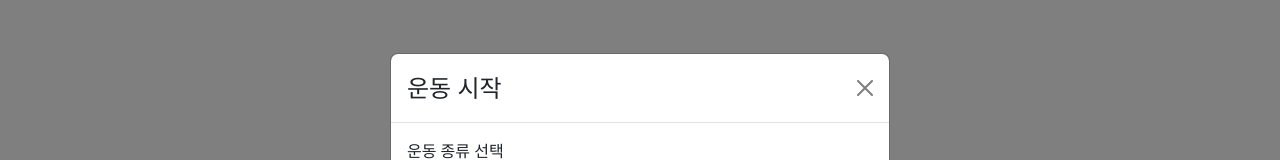
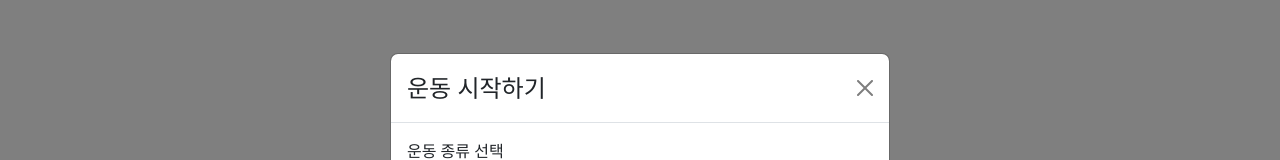
Before and after one commit to SG-Capstone-SHrack/SHrack-front, a React (Create React App) app: page /home in a window 1280 px wide. Both pictures are taken after a click on the button "🏋️". Shown: the part 190-350 px from the top of the page. Built offline with nearby package versions, Linux system fonts and the light colour scheme.

Commit message:
운동 시작 모달 : 내용 추가

```diff
--- a/src/components/ExerciseStartModal.jsx
+++ b/src/components/ExerciseStartModal.jsx
@@ -15,12 +15,14 @@ function ExerciseStartModal({ isModalShow, setModalShow }) {
   const [exerciseGoal, setExerciseGoal] = useState('');
   const history = useNavigate();
 
-  const handleModalSubmit = () => { //버튼 누르면 녹화 페이지로 데이터 넘기도록 => 추후 수정 예정
+  const handleModalSubmit = () => {
+    //버튼 누르면 녹화 페이지로 데이터 넘기도록 => 추후 수정 예정
     history.push('/녹화 페이지', { exerciseType, exerciseGoal });
     setModalShow(false);
   };
 
-  const yourExercisetypes = () => { //드롭다운 메뉴 구현
+  const yourExercisetypes = () => {
+    //드롭다운 메뉴 구현
     const exampleExerciseTypes = ['Push-up', 'Squat']; //운동 종류 임시 데이터 => 추후 수정 예정
     return exampleExerciseTypes.map((type, index) => (
       <option key={index} value={type}>
@@ -29,7 +31,7 @@ function ExerciseStartModal({ isModalShow, setModalShow }) {
     ));
   };
   const yourExercisegoals = () => {
-    const goals = Array.from({ length: 30 }, (_, index) => index + 1);  //운동 횟수 임시 데이터 => 추후 수정 예정
+    const goals = Array.from({ length: 30 }, (_, index) => index + 1); //운동 횟수 임시 데이터 => 추후 수정 예정
     return goals.map((goal, index) => (
       <option key={index} value={goal}>
         {goal}
@@ -44,10 +46,9 @@ function ExerciseStartModal({ isModalShow, setModalShow }) {
         onHide={() => setModalShow(false)}
         backdrop="static"
         keyboard={false}
-        centered
-      >
+        centered>
         <Modal.Header closeButton>
-          <Modal.Title>운동 시작</Modal.Title>
+          <Modal.Title>운동 시작하기</Modal.Title>
         </Modal.Header>
         <Modal.Body>
           <Form>
@@ -56,8 +57,7 @@ function ExerciseStartModal({ isModalShow, setModalShow }) {
               <Form.Control
                 as="select"
                 value={exerciseType}
-                onChange={(e) => setExerciseType(e.target.value)}
-              >
+                onChange={e => setExerciseType(e.target.value)}>
                 <option value="">종류를 선택하세요</option>
                 {yourExercisetypes()}
               </Form.Control>
@@ -67,8 +67,7 @@ function ExerciseStartModal({ isModalShow, setModalShow }) {
               <Form.Control
                 as="select"
                 value={exerciseGoal}
-                onChange={(e) => setExerciseGoal(e.target.value)}
-              >
+                onChange={e => setExerciseGoal(e.target.value)}>
                 <option value="">횟수를 선택하세요</option>
                 {yourExercisegoals()}
               </Form.Control>
```
